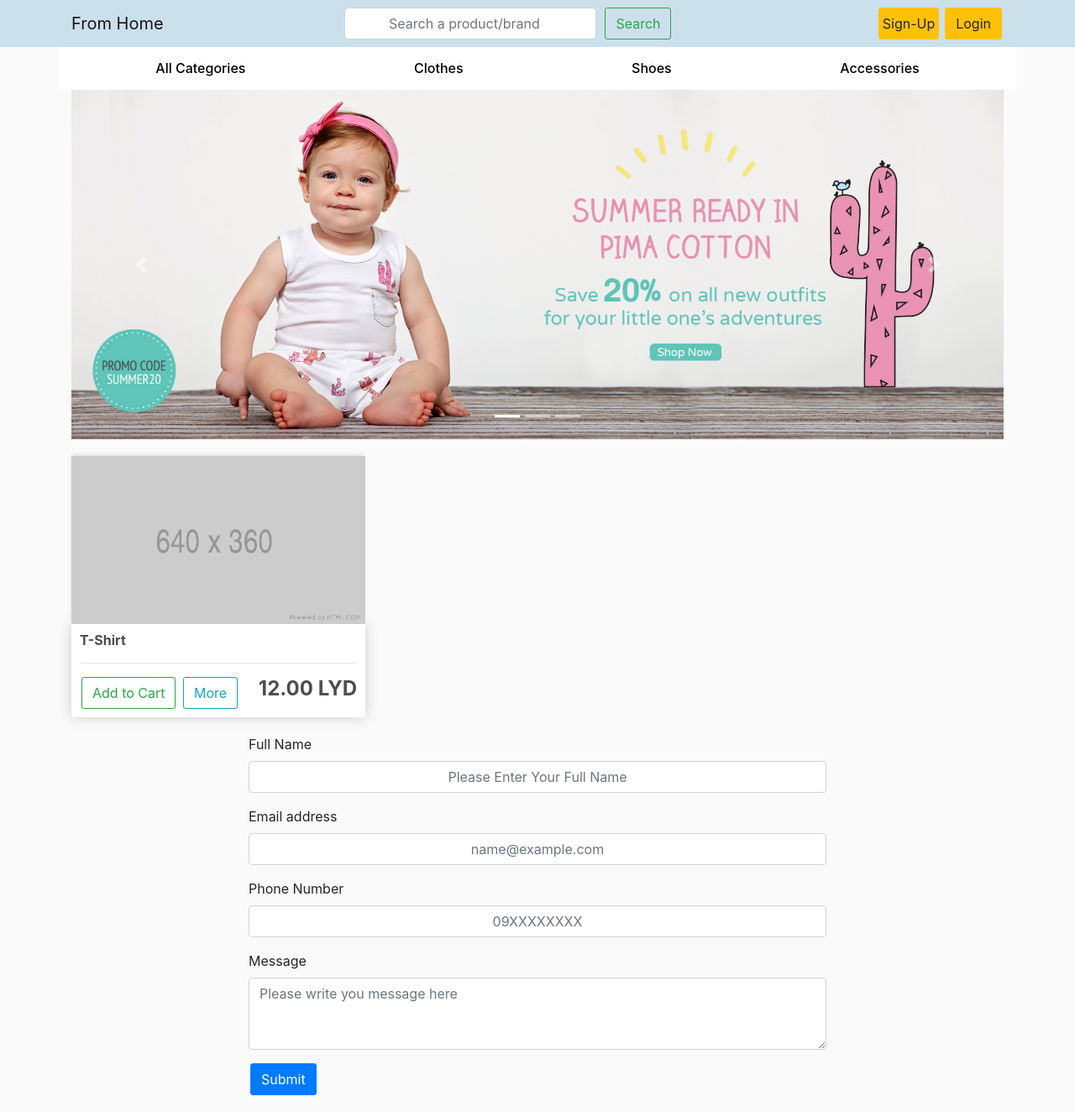
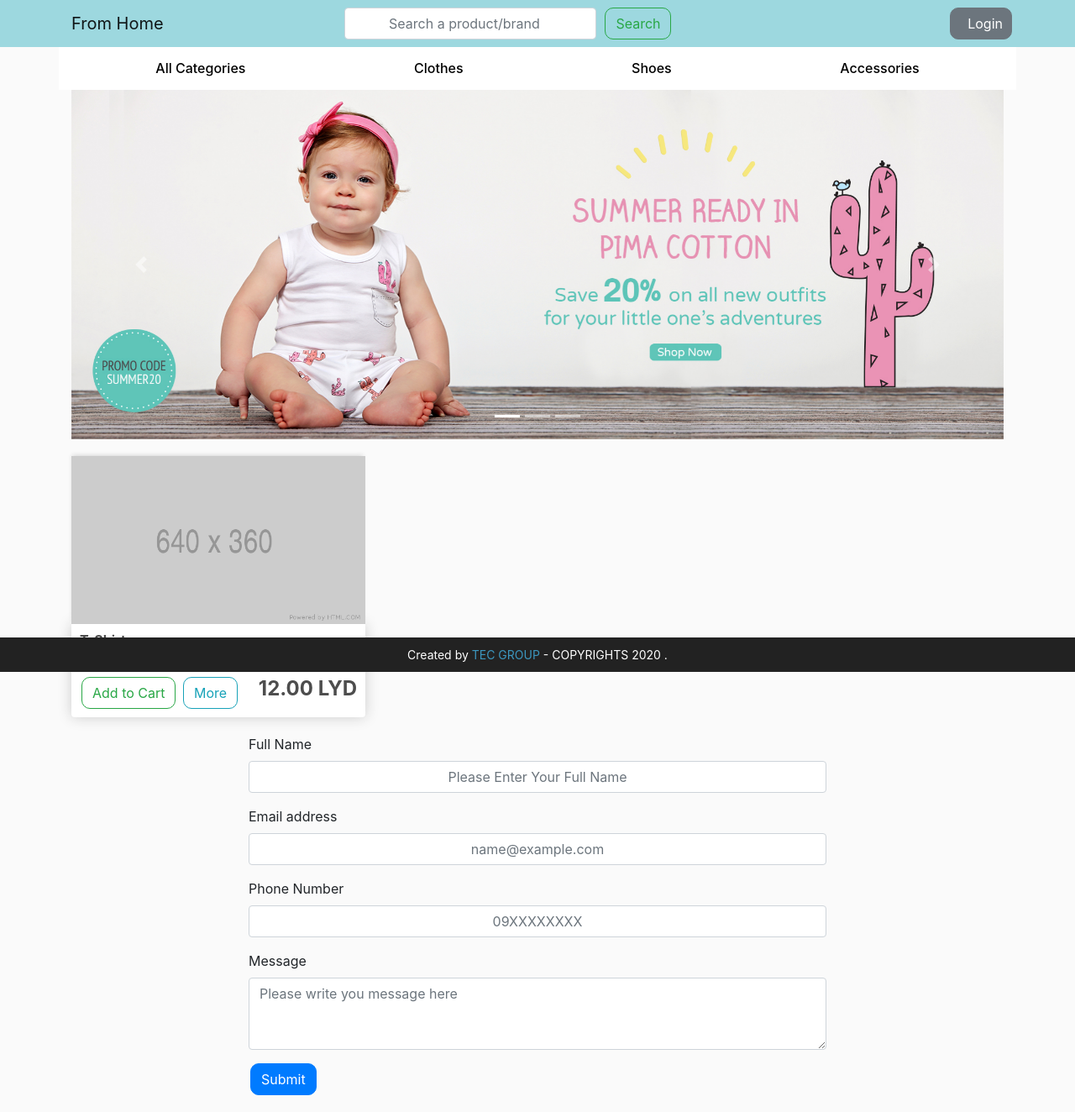
Before and after one commit to AliAljahawi/Ecommerce, a Django app: page / in a window 1280 px wide. Shown: the whole page at 84% size. Run offline with Django 3.2, Linux system fonts and the light colour scheme; data comes from the database, SQL or seed files in the repository; both versions use the stored data as it was after the commit; some libraries are stand-ins or nearby versions.

Commit message:
adjustsigninlayout

```diff
--- a/Project/static/css/base.css
+++ b/Project/static/css/base.css
@@ -20,8 +20,9 @@ h1,h2,h3,h4,h5,h6{
 .product{
     border-radius: 0 0 4px 4px;
 }
-.bg-dark{
-    background-color: #4f868c!important;
+
+.navbar{
+	background-color: #65d1dd!important;
 }
 #cart-icon{
     width:35px;
@@ -45,11 +46,17 @@ h1,h2,h3,h4,h5,h6{
     border-radius: 3px;
     margin-left: 2px;
     margin-right: 2px;
+    border-radius: 10px;
+    border-radius: 10px;
 }
 #signup{
-    padding-left: 4px;
-    padding-right: 4px;
-    margin-right: 5px;
+    padding-left: 20px;
+    padding-right: 10px;
+    margin-right: -10px;
+    margin-left: -10px;
+    border-radius: 10px;
+    border-radius: 10px;
+
 }
 .row-image{
     width: 100px;
@@ -139,3 +146,29 @@ input{
     font-size: 15px;
     margin-left: 20px;
 }
+footer {
+    background-color: #222;
+    color: #fff;
+    font-size: 14px;
+    bottom: 0;
+    position: fixed;
+    left: 0;
+    right: 0;
+    text-align: center;
+    z-index: 999;
+    justify-content: center;
+	align-items: center;
+}
+
+footer p {
+    margin: 10px 0;
+}
+
+footer i {
+    color: #3c97bf;
+}
+
+footer a {
+    color: #3c97bf;
+    text-decoration: none;
+}
--- /dev/null
+++ b/Project/static/css/main.js
@@ -0,0 +1,11 @@
+const signUpButton = document.getElementById('signUp');
+const signInButton = document.getElementById('signIn');
+const container = document.getElementById('container');
+
+signUpButton.addEventListener('click', () => {
+	container.classList.add("right-panel-active");
+});
+
+signInButton.addEventListener('click', () => {
+	container.classList.remove("right-panel-active");
+});
--- a/Project/store/models.py
+++ b/Project/store/models.py
@@ -26,6 +26,7 @@ class Product(models.Model):
     size = models.CharField(max_length=200, null=True)
     featured = models.BooleanField(default=False)
     category = models.CharField(max_length=200, null=True)
+    code = models.CharField(max_length=200, null=True)
 
     def __str__(self):
         return self.title
--- a/Project/store/templates/store/base.html
+++ b/Project/store/templates/store/base.html
@@ -6,13 +6,15 @@
         <meta name="viewport" content="width=device-width, initial-scale=1, maximum-scale=1, minimum-scale=1" />
         <link rel="stylesheet" href="https://stackpath.bootstrapcdn.com/bootstrap/4.5.0/css/bootstrap.min.css" integrity="sha384-9aIt2nRpC12Uk9gS9baDl411NQApFmC26EwAOH8WgZl5MYYxFfc+NcPb1dKGj7Sk" crossorigin="anonymous">
         <link rel="stylesheet" type="text/css" href="{% static 'css/base.css' %}">
-        <script src="https://code.jquery.com/jquery-3.5.1.slim.min.js"></script>
-        <script src="https://cdn.jsdelivr.net/npm/popper.js@1.16.0/dist/umd/popper.min.js"></script>
-        <script src="https://stackpath.bootstrapcdn.com/bootstrap/4.5.0/js/bootstrap.min.js"></script>
+        <style>
+            .navbar{
+                background-color: #9dd8df!important;
+            }
+        </style>
     </head>
 
     <body>
-        <nav class="navbar sticky-top navbar-expand-sm navbar-light" style="background-color: #cce0ec;">
+        <nav class="navbar sticky-top navbar-expand-sm navbar-light">
             <div class="container">
                 <a class="navbar-brand" href="{% url 'Store Home' %}">From Home </a>
                 <button class="navbar-toggler" type="button" data-toggle="collapse" data-target="#navbarSupportedContent" aria-controls="navbarSupportedContent" aria-expanded="false" aria-label="Toggle navigation">
@@ -28,9 +30,9 @@
                     <ul class="navbar-nav mr-auto">
                     </ul>
                     {% if user.is_authenticated %}
-                    welcome {{ user.username }}
+                    Welcome {{ user.username }}
                     <div class="form-inline my-2 my-lg-0">
-                        <a href="{% url 'logout' %}"class="btn btn-warning">Logout</a>
+                        <a href="{% url 'logout' %}" class="btn btn-secondary">Logout</a>
                         <a href="{% url 'cart' %}">
                         <img  id="cart-icon" src="{% static 'images/cart.png' %}">
                         </a>
@@ -38,8 +40,8 @@
                     </div>
                     {% else %}
                     <div class="form-inline my-2 my-lg-0">
-                        <a href="{% url 'signup' %}"class="btn btn-warning" id='signup'>Sign-Up</a>
-                        <a href="{% url 'login' %}"class="btn btn-warning">Login</a>
+                        <a href="{% url 'signup' %}" class="btn btn-secondary" id='signup'>Login   </a>
+                        <!-- <a href="{% url 'login' %}"class="btn btn-warning">Login</a> -->
                     </div>
                     {%endif%}
 
@@ -69,5 +71,17 @@
 
             {% endblock content %}
         </div>
+        <script src="https://code.jquery.com/jquery-3.5.1.slim.min.js"></script>
+        <script src="https://cdn.jsdelivr.net/npm/popper.js@1.16.0/dist/umd/popper.min.js"></script>
+        <script src="https://stackpath.bootstrapcdn.com/bootstrap/4.5.0/js/bootstrap.min.js"></script>
+        <script src="{% static 'css/main.js' %}"></script>
     </body>
+    <footer>
+        <p>
+            Created <i class="fa fa-heart"></i> by
+            <a target="_blank" href=#>TEC GROUP</a>
+            - COPYRIGHTS 2020
+            <a target="_blank" href="#"></a>.
+        </p>
+    </footer>
 </html>
--- a/Project/store/templates/store/detailview.html
+++ b/Project/store/templates/store/detailview.html
@@ -35,12 +35,13 @@
         <div class="col-md-7">
             <p class="newarrival text-center">NEW</p>
             <h2>{{product.title}}</h2>
-            <p>Product Code: ISRS</p>
+            <p>Product Code: {{product.code}}</p>
             <img src="" alt="" class="stars">
             <p class="price">LYD {{product.price}}</p>
             <p><b>Availability:</b> IN STOCK</p>
             <p><b>Brand:</b> {{product.brand}}</p>
             <p><b>Size:</b> {{product.size}} </p>
+            <p><b>Color:</b> {{product.color}} </p>
             <p><b>Details:</b> {{product.details}}</p>
             <label for="">Quantity</label>
             <input type="text" value="1">
--- a/Project/store/views.py
+++ b/Project/store/views.py
@@ -57,7 +57,7 @@ def checkout(request):
 
 def signup(request):
     if request.method == 'GET':
-        return render(request, 'store/signup.html')
+        return render(request, 'store/signinupform.html')
 
     if request.method == 'POST':
         username = request.POST["username"]
@@ -75,7 +75,7 @@ def signup(request):
 
 def login_view(request):
     if request.method == 'GET':
-        return render(request, 'store/login.html')
+        return render(request, 'store/signinupform.html')
 
     if request.method == 'POST':
         username = request.POST["username"]
@@ -85,7 +85,7 @@ def login_view(request):
             login(request, user)
             return redirect('Store Home')
         else:
-            return render(request, 'store/login.html')
+            return render(request, 'store/signinupform.html')
 def category(request, category_name):
     products = Product.objects.filter(category=category_name)
     context = {
```
Also changed, not shown: Project/store/templates/store/signinupform.html (added, +75 -0 lines), Project/db.sqlite3, Project/store/migrations/0008_product_code.py (added).
